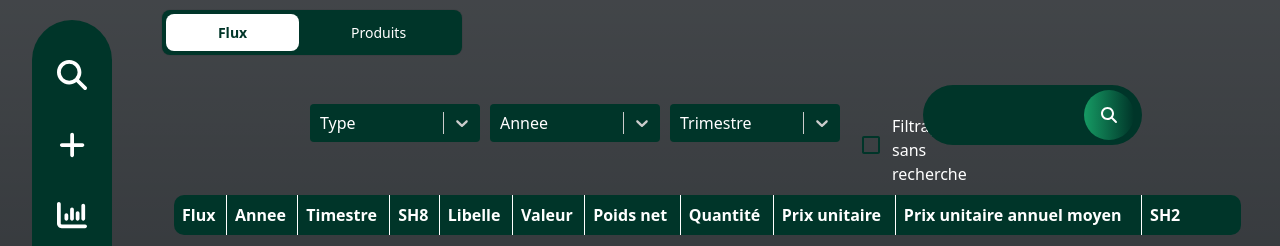
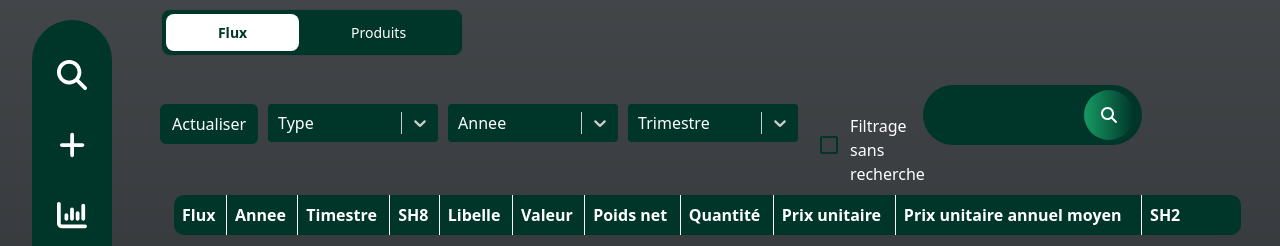
Before and after one commit to Boy-With-Uke/Instat, a React (Create React App) app in the folder instat-ui/: page / in a window 1280 px wide. Shown: the top 246 px of the page. Built offline with nearby package versions, Linux system fonts and the light colour scheme; no server answers.

Commit message:
actualiser

```diff
--- a/instat-ui/src/assets/main.css
+++ b/instat-ui/src/assets/main.css
@@ -210,7 +210,7 @@ tr td {
 }
 
 .searchContainer .filter {
-  padding: 19px 10px 10px 150px;
+  padding: 19px 10px 10px 0px;
   display: flex;
 }
 .searchContainer .filter .custom-select {
--- a/instat-ui/src/components/SearchFlux.tsx
+++ b/instat-ui/src/components/SearchFlux.tsx
@@ -401,7 +401,9 @@ export default function SearchFlux() {
       console.error(error);
     }
   };
-
+  function reloadPage() {
+    window.location.reload();
+  }
   return (
     <div>
       <Modal show={isShow} onHide={onHide} className="modal" size="lg">
@@ -582,6 +584,18 @@ export default function SearchFlux() {
         }}
       >
         <div className="col-8 filter">
+        <Button
+            className="buttonMain"
+            style={{
+              backgroundColor: "#003529",
+              border: "#003529",
+              maxHeight: "40px",
+              marginRight: "10px",
+            }}
+            onClick={reloadPage}
+          >
+            Actualiser
+          </Button>
           <Select
             className=".custom-select"
             defaultValue={{ value: "all", label: "Type" }}
@@ -625,6 +639,7 @@ export default function SearchFlux() {
             Filtrage sans recherche
           </label>
         </div>
+
         <div className="col-4 searchBox">
           <input
             className="searchInput"
--- a/instat-ui/src/components/SearchProduct.tsx
+++ b/instat-ui/src/components/SearchProduct.tsx
@@ -490,6 +490,18 @@ export default function SearchProduct() {
         }}
       >
         <div className="col-8 filter">
+        <Button
+            className="buttonMain"
+            style={{
+              backgroundColor: "#003529",
+              border: "#003529",
+              maxHeight: "40px",
+              marginRight: "10px",
+            }}
+            onClick={reloadPage}
+          >
+            Reinitialiser
+          </Button>
           <Select
             className=".custom-select"
             defaultValue={{ value: "All", label: "Annee" }}
```
